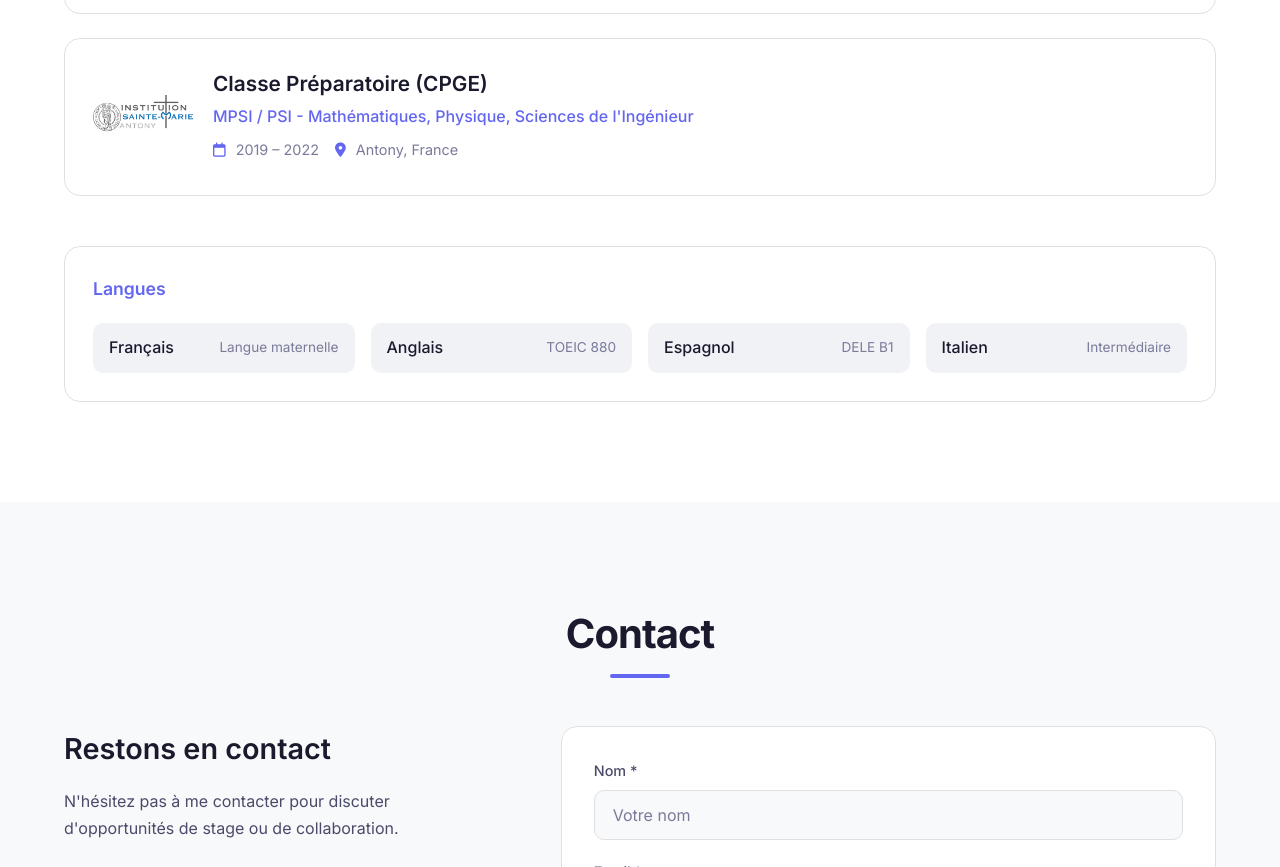
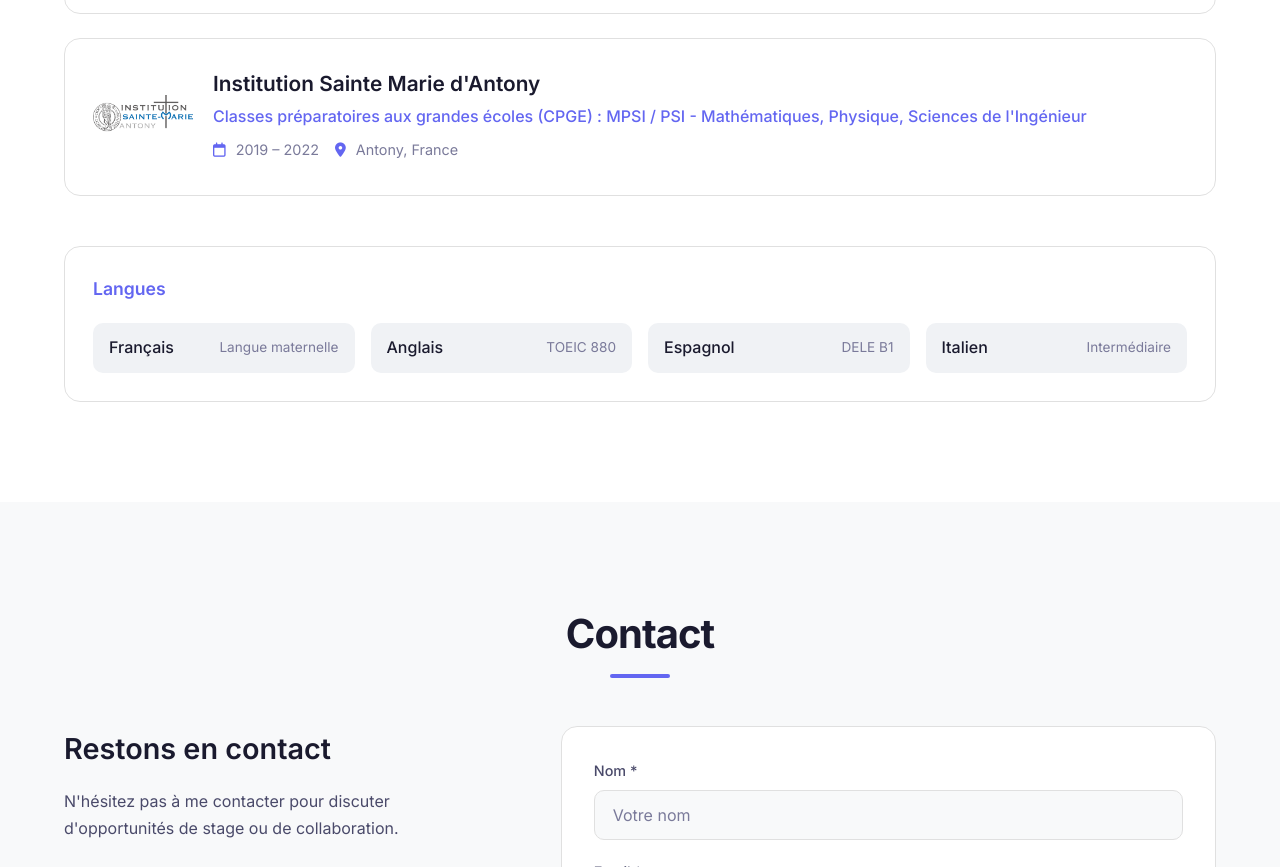
Before and after one commit to anthopy/anthopy.github.io, a plain HTML site: page index.html in a window 1280 px wide. Shown: the part 5341-6208 px from the top of the page. Drawn offline with Linux system fonts and the light colour scheme.

Commit message:
modifiation STM affichage

```diff
--- a/index.html
+++ b/index.html
@@ -420,8 +420,8 @@
                             <img src="images/stm.png" alt="Institution Sainte Marie d'Antony">
                         </div>
                         <div class="education-info">
-                            <h3 data-fr="Institution Sainte Marie d'Antony" data-en="Sainte Marie Institution">Classe Préparatoire (CPGE)</h3>
-                            <span class="education-degree" data-fr="Classes préparatoires aux grandes écoles (CPGE) : MPSI / PSI - Mathématiques, Physique, Sciences de l'Ingénieur" data-en="Preparatory Classes for Engineering Schools (CPGE): MPSI / PSI - Mathematics, Physics, Engineering Sciences">MPSI / PSI - Mathématiques, Physique, Sciences de l'Ingénieur</span>
+                            <h3 data-fr="Institution Sainte Marie d'Antony" data-en="Sainte Marie Institution">Institution Sainte Marie d'Antony</h3>
+                            <span class="education-degree" data-fr="Classes préparatoires aux grandes écoles (CPGE) : MPSI / PSI - Mathématiques, Physique, Sciences de l'Ingénieur" data-en="Preparatory Classes for Engineering Schools (CPGE): MPSI / PSI - Mathematics, Physics, Engineering Sciences">Classes préparatoires aux grandes écoles (CPGE) : MPSI / PSI - Mathématiques, Physique, Sciences de l'Ingénieur</span>
                             <div class="education-meta">
                                 <span><i class="far fa-calendar"></i> 2019 – 2022</span>
                                 <span><i class="fas fa-map-marker-alt"></i> Antony, France</span>
```
